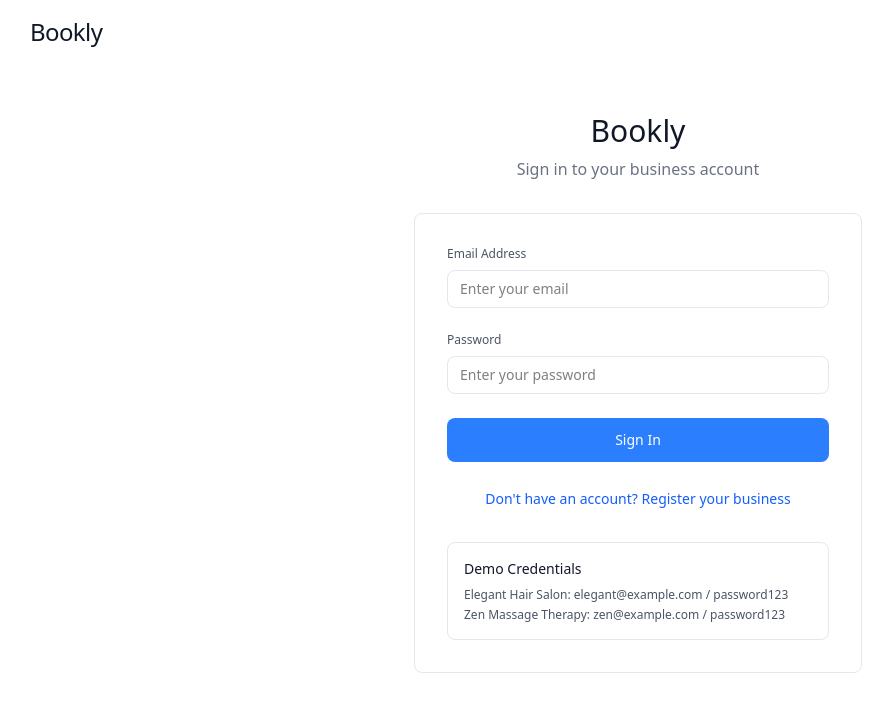
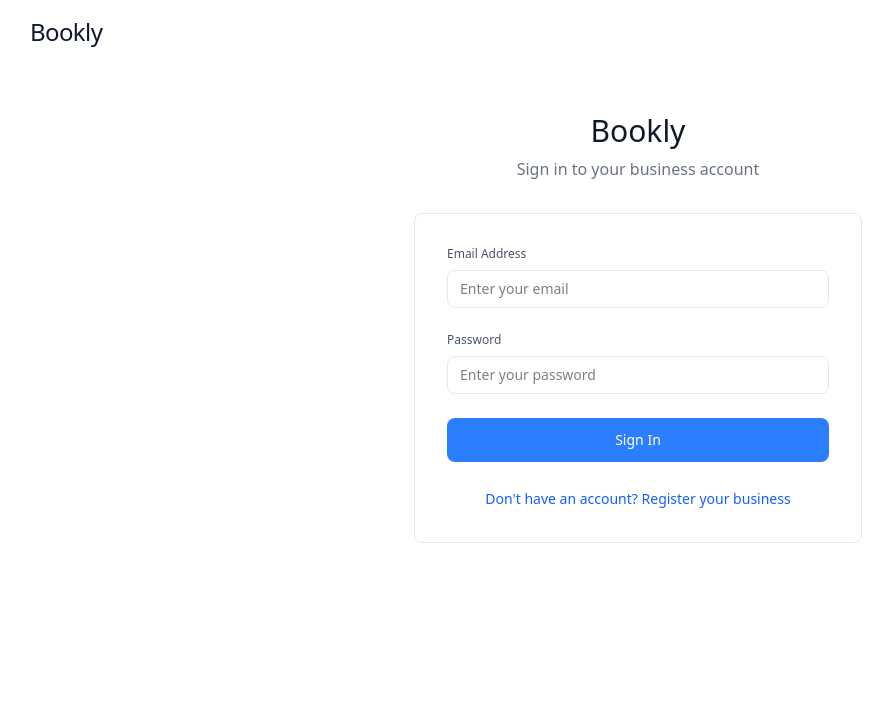
Before and after one commit to DeerEdge/Bookly, a React (Vite) app in the folder order/: page /manage/login in a window 1280 px wide. Shown: the top 712 px of the page, without its empty margins (2-895 px from the left). Built offline with nearby package versions, Linux system fonts and the light colour scheme; no server answers.

Commit message:
demo credentials removal from page

```diff
--- a/order/src/pages/Login.jsx
+++ b/order/src/pages/Login.jsx
@@ -273,18 +273,6 @@ const Login = ({ onLogin, onRegister, activeTab, setActiveTab, onBusinessRegiste
                 Don't have an account? Register your business
               </button>
             </motion.div>
-
-            {/* Demo Credentials */}
-            <motion.div
-              className="mt-8 p-4 bg-gray-25 rounded-lg border border-gray-200"
-              variants={itemVariants}
-            >
-              <h3 className="text-sm font-light text-gray-900 mb-2">Demo Credentials</h3>
-              <div className="space-y-1 text-xs text-gray-600 font-light">
-                <p><strong>Elegant Hair Salon:</strong> elegant@example.com / password123</p>
-                <p><strong>Zen Massage Therapy:</strong> zen@example.com / password123</p>
-              </div>
-            </motion.div>
           </motion.div>
         </div>
       </div>
```
